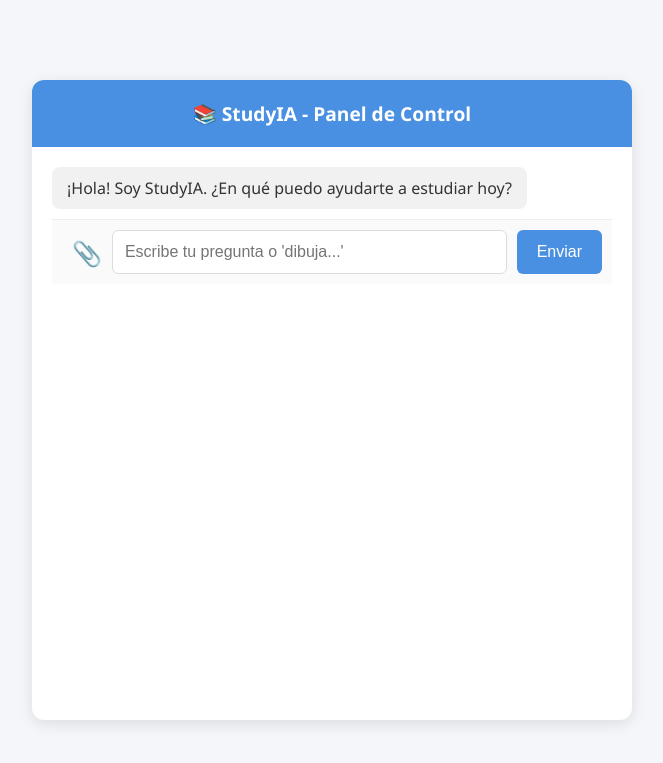
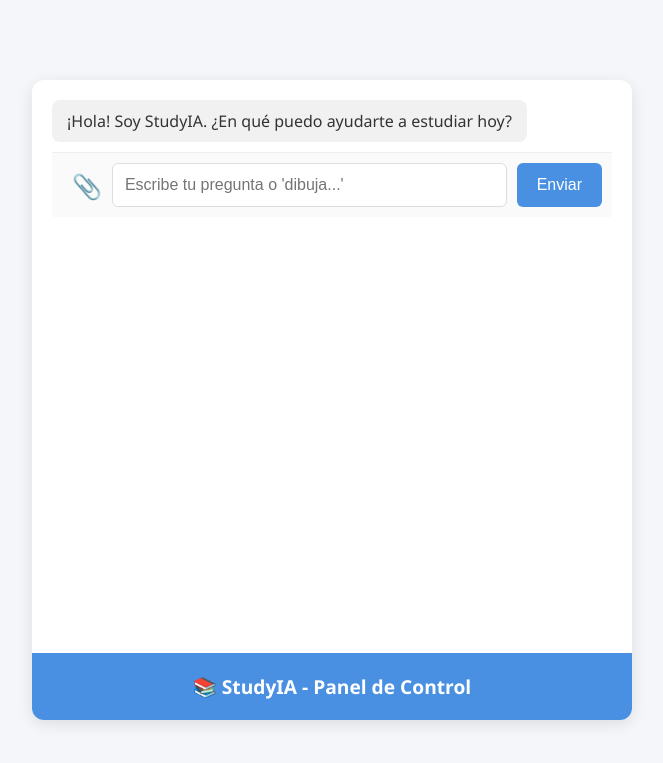
Before and after one commit to lopezamdormanuel/studyia-web, a Flask app: page / in a window 1280 px wide. Shown: the top 763 px of the page, without its empty margins (308-971 px from the left). Run offline with Flask 3, Linux system fonts and the light colour scheme.

Commit message:
Update index.html

```diff
--- a/study.ia/templates/index.html
+++ b/study.ia/templates/index.html
@@ -6,8 +6,8 @@
     <title>StudyIA - Tu Tutor Inteligente</title>
     <style>
         body { font-family: 'Segoe UI', Tahoma, Geneva, Verdana, sans-serif; background-color: #f4f6f9; margin: 0; padding: 0; display: flex; justify-content: center; align-items: center; height: 100vh; }
-        .chat-container { width: 100%; max-width: 600px; height: 80vh; background: white; box-shadow: 0 4px 15px rgba(0,0,0,0.1); border-radius: 12px; display: flex; flex-direction: column; overflow: hidden; }
-        .chat-header { background: #4A90E2; color: white; padding: 20px; text-align: center; font-size: 1.2rem; font-weight: bold; }
+       .chat-container { width: 100%; max-width: 600px; height: 80vh; background: white; box-shadow: 0 4px 15px rgba(0,0,0,0.1); border-radius: 12px; display: flex; flex-direction: column-reverse; overflow: hidden; }
+        .chat-header { background: #4A90E2; color: white; padding: 20px; text-align: center; font-size: 1.2rem; font-weight: bold; display: flex; flex-direction: column; }
         .chat-box { flex: 1; padding: 20px; overflow-y: auto; display: flex; flex-direction: column; gap: 10px; }
         .message { padding: 10px 15px; border-radius: 8px; max-width: 80%; word-wrap: break-word; }
         .user { background: #E1F5FE; align-self: flex-end; color: #0277BD; }
```
